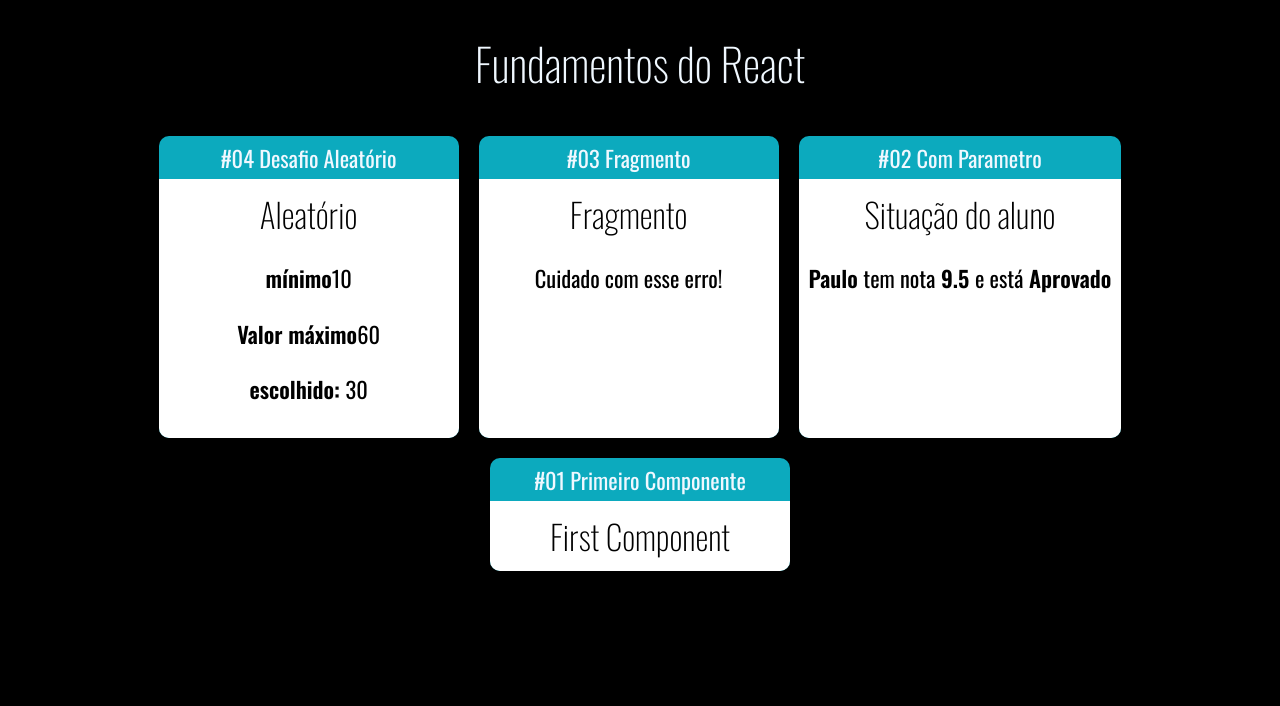
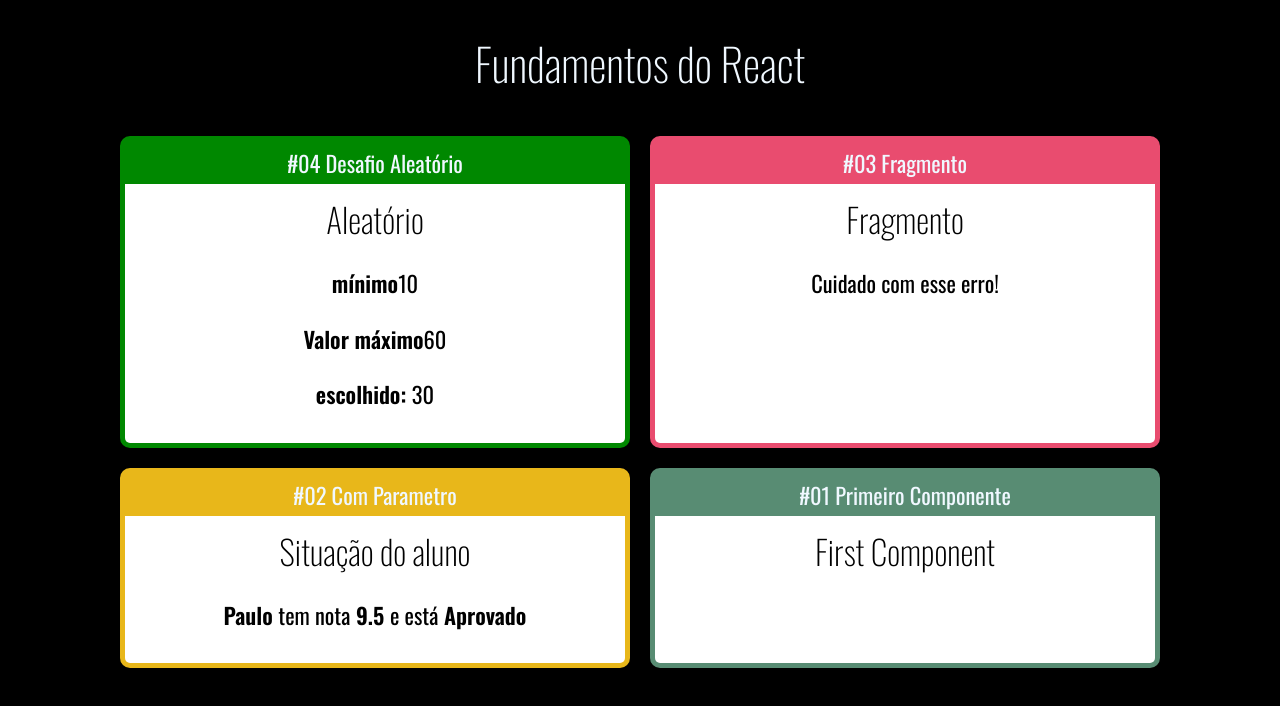
Before and after one commit to EduardoLoppes/Curso-React, a React (Create React App) app in the folder fundamentos-react/: page / in a window 1280 px wide. Shown: the top 706 px of the page. Built offline with nearby package versions, Linux system fonts and the light colour scheme.

Commit message:
Aula 25: adicionando css diretamente no card via props

```diff
--- a/fundamentos-react/src/App.jsx
+++ b/fundamentos-react/src/App.jsx
@@ -12,22 +12,22 @@
         <h1>Fundamentos do React</h1>
         <div className="Cards">
 
-            <Card titulo="#04 Desafio Aleatório">
+            <Card titulo="#04 Desafio Aleatório" color="#080">
                 <Aleatorio min={10} max={60} />
             </Card>
 
-            <Card titulo="#03 Fragmento">
+            <Card titulo="#03 Fragmento" color="#E94C6F">
                 <Fragmento />
             </Card>
 
-            <Card titulo="#02 Com Parametro">
+            <Card titulo="#02 Com Parametro" color="#E8B71A">
                 <ComParametro titulo="Situação do aluno"
                     aluno="Paulo"
                     nota={9.5} />
 
             </Card>
 
-            <Card titulo="#01 Primeiro Componente">
+            <Card titulo="#01 Primeiro Componente" color="#588C73">
                 <First />
 
             </Card>
--- a/fundamentos-react/src/components/layout/Card.css
+++ b/fundamentos-react/src/components/layout/Card.css
@@ -1,12 +1,13 @@
 .Card{
-    background-color: rgb(12, 170, 190);
-    border: 10px rgb(3, 226, 255);
+
+    border: 5px solid red;
     border-radius: 10px;
     overflow: hidden;
     margin: 10px;
     display: flex;
     flex-direction: column;
-    min-width: 300px;
+    min-width: 500px;
+    max-width: 500px;
 }
 .Card .Title{
     padding: 5px 0px;
--- a/fundamentos-react/src/components/layout/Card.jsx
+++ b/fundamentos-react/src/components/layout/Card.jsx
@@ -3,9 +3,14 @@
 
 
 export default props => {
+    const cardStyle = {
+        backgroundColor: props.color || '#F00',
+        borderColor: props.color || '#F00',
+    }
+
     return (
 
-        <div className="Card">
+        <div className="Card" style={cardStyle}>
             <div className="Title">{props.titulo}</div>
             <div className="Content">
                {props.children}
```
